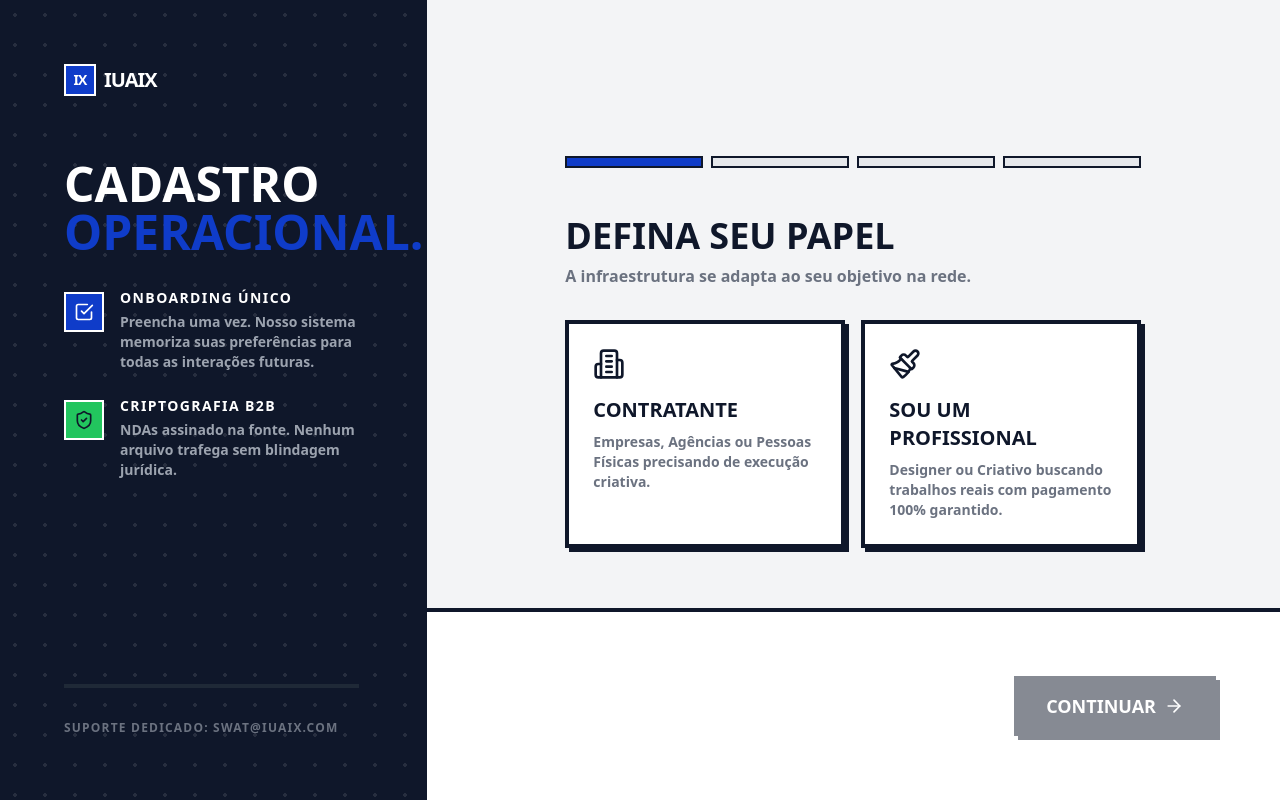
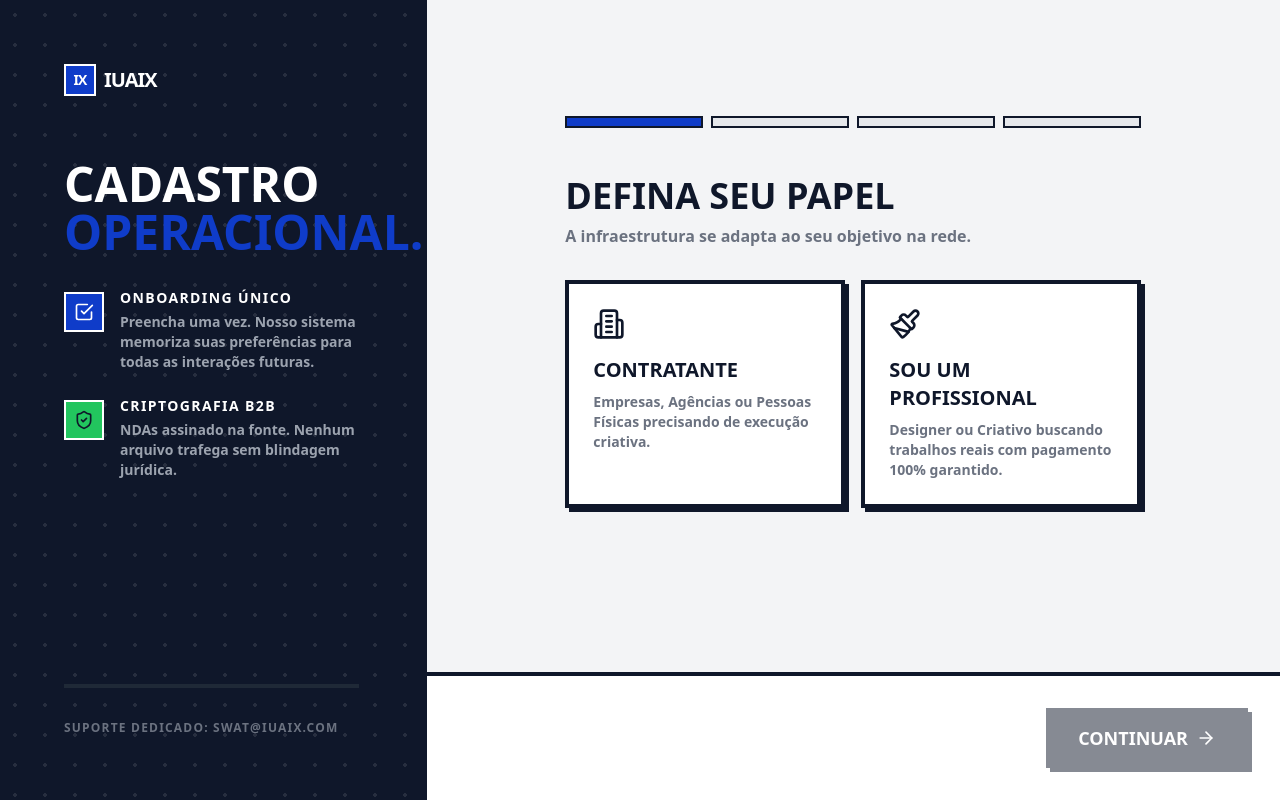
Before and after one commit to RenatoSZA/IUAIX, a Next.js app: page /cadastro in a window 1280 px wide. Built offline with nearby package versions, Linux system fonts and the light colour scheme.

Commit message:
fix: resolve sobreposicao do footer no formulario de cadastro (scroll layout)

```diff
--- a/app/cadastro/page.tsx
+++ b/app/cadastro/page.tsx
@@ -67,9 +67,10 @@ export default function OnboardingCadastro() {
       </div>
 
       {/* Coluna Direita - Formulário Dinâmico */}
-      <div className="flex-1 p-8 md:p-16 relative flex items-center justify-center">
+      <div className="flex-1 relative flex flex-col h-screen overflow-hidden">
 
-        <div className="w-full max-w-xl pb-24"> {/* pb-24 para compensar footer */}
+        <div className="flex-1 overflow-y-auto p-8 md:p-16 flex items-center justify-center">
+          <div className="w-full max-w-xl my-auto pb-12">
 
           {/* Indicador de Passos Brutalista */}
           {step < 5 && (
@@ -288,9 +289,12 @@ export default function OnboardingCadastro() {
             </div>
           )}
 
-          {/* Footer de Navegação */}
-          {step < 5 && (
-            <div className="absolute bottom-0 left-0 w-full p-8 md:p-16 flex justify-between items-center bg-white border-t-4 border-brutal-black">
+          </div>
+        </div>
+
+        {/* Footer de Navegação */}
+        {step < 5 && (
+          <div className="w-full p-6 md:p-8 flex justify-between items-center bg-white border-t-4 border-brutal-black shrink-0">
               {step > 1 ? (
                 <button onClick={handlePrev} className="flex items-center gap-2 font-black uppercase tracking-widest text-sm hover:text-royal transition-colors">
                   <ArrowLeft size={16} /> Voltar
@@ -346,8 +350,6 @@ export default function OnboardingCadastro() {
               )}
             </div>
           )}
-
-        </div>
       </div>
 
     </div>
```
